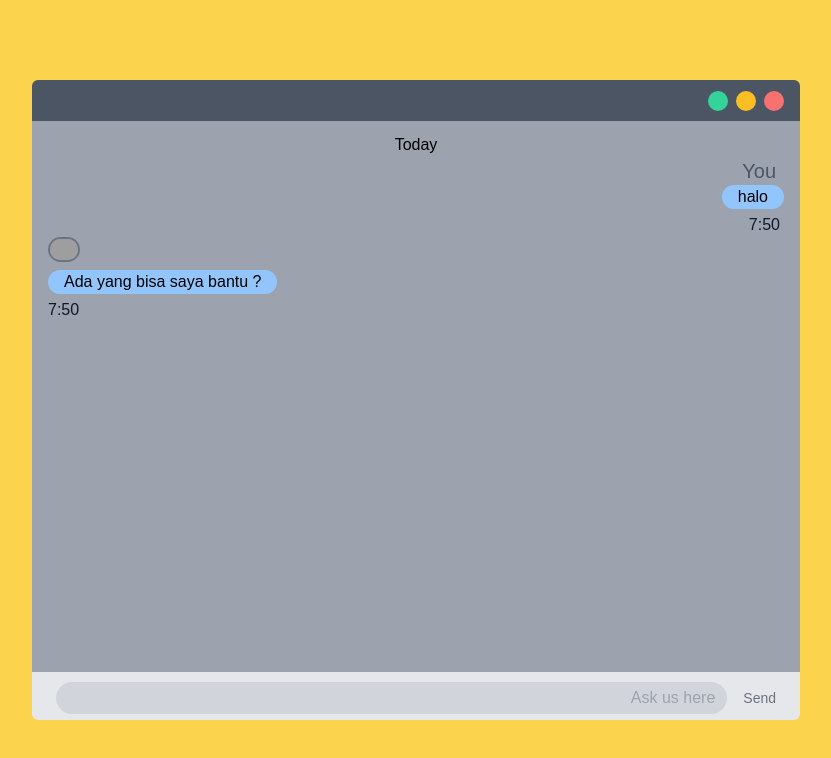
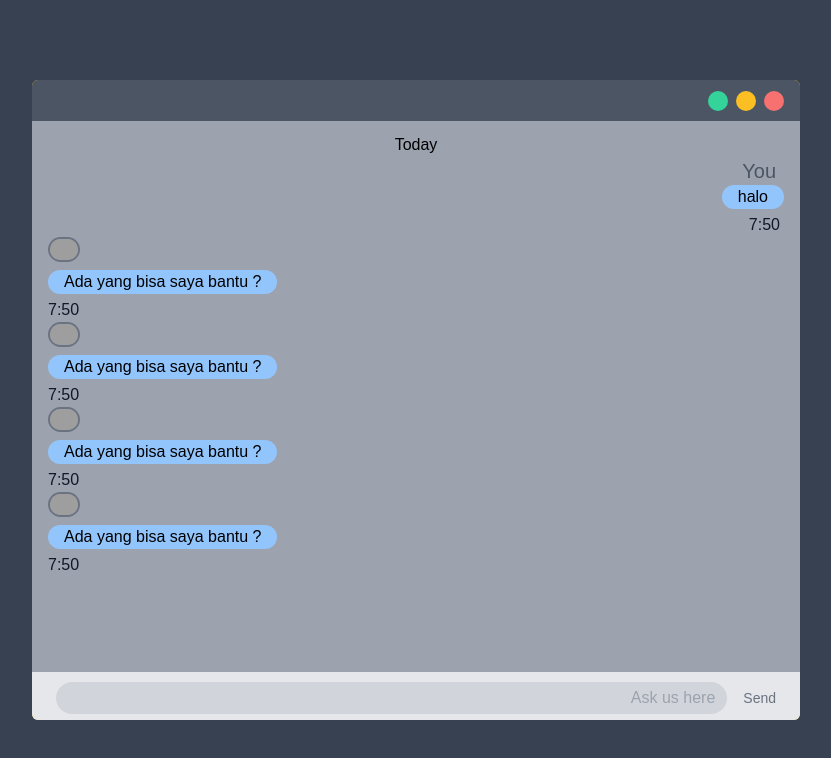
Before and after one commit to jasonstanleyyoman/Paimonbot-FE, a React (Create React App) app: page / in a window 1280 px wide. Both pictures are taken after a click on the button "Login". Shown: the top 758 px of the page, without its empty margins (224-1055 px from the left). Built offline with nearby package versions, Linux system fonts and the light colour scheme; grey boxes are pictures that could not be loaded.

Commit message:
tweak color

```diff
--- a/src/App.tsx
+++ b/src/App.tsx
@@ -11,6 +11,21 @@ const dummy: Message[] = [
     sender: "self",
     sent: new Date(),
     message: "halo"
+  },
+  {
+    sender: "bot",
+    sent: new Date(),
+    message: "Ada yang bisa saya bantu ?"
+  },
+  {
+    sender: "bot",
+    sent: new Date(),
+    message: "Ada yang bisa saya bantu ?"
+  },
+  {
+    sender: "bot",
+    sent: new Date(),
+    message: "Ada yang bisa saya bantu ?"
   },
   {
     sender: "bot",
@@ -61,7 +76,7 @@ function App() {
     setIsLoggedIn(true);
   }
   return (
-    <div className="App bg-yellow-300 h-screen w-screen flex items-center justify-center">
+    <div className="App bg-gray-700 h-screen w-screen flex items-center justify-center">
       {
         isLoggedIn ?
         <CSSTransition
--- a/src/components/Auth.tsx
+++ b/src/components/Auth.tsx
@@ -34,14 +34,14 @@ const Auth : React.FC<Props> = ({
     }
     return(
         <div className="w-2/5 flex flex-col page-animation">
-            <h1 className="text-5xl my-6 underline">{mode === "login" ? "Login" : "Register"}</h1>
+            <h1 className="text-5xl my-6 underline text-gray-100">{mode === "login" ? "Login" : "Register"}</h1>
             <input className="my-4 py-2 px-4 rounded-lg shadow-md text-xl border-gray-200 border-2 focus:border-gray-400 transition duration-300" value={username} placeholder="Username" onChange={(e) => setUsername(e.currentTarget.value)}/>
             <input className="my-4 py-2 px-4 rounded-lg shadow-md text-xl border-gray-200 border-2 focus:border-gray-400 transition duration-300" value={password} placeholder="Password" type="password" onChange={(e) => setPassword(e.currentTarget.value)}/>
             <p className="my-2 text-red-600 font-semibold">{errorMessage}</p>
-            <button onClick={() => handleSubmit()} className="py-3 bg-green-300 rounded-xl hover:bg-green-400 transition text-lg">
+            <button onClick={() => handleSubmit()} className={`py-3 ${mode === "login" ? "bg-green-300" : "bg-yellow-300"} rounded-xl hover:${mode === "login" ? "bg-green-400" : "bg-yellow-400"} transition text-lg`}>
                 {mode === "login" ? "Login" : "Register"}
             </button>
-            <button className="my-3 py-3 bg-indigo-300 rounded-xl hover:bg-indigo-400 transition text-lg" onClick={() => {
+            <button className={`my-3 py-3 bg-indigo-300 rounded-xl hover:bg-indigo-400 transition text-lg`} onClick={() => {
                 setMode(mode === "login" ? "register" : "login");
             }}>
                 {mode === "login" ? "Go to Register" : "Go to Login"}
--- a/src/components/Chat.tsx
+++ b/src/components/Chat.tsx
@@ -29,14 +29,14 @@ const Chat = ({
                     <div className="h-5 w-5 bg-yellow-400 rounded-full ml-2"></div>
                     <div className="h-5 w-5 bg-green-400 rounded-full"></div>
                 </div>
-                <div className="h-full w-full px-4 py-1 bg-gray-400 overflow-y-auto flex flex-col scrollbar-thin scrollbar-thumb-blue-700 scrollbar-track-blue-300">
+                <div className="h-full w-full px-4 py-1 bg-gray-400 overflow-y-auto flex flex-col scrollbar-thin scrollbar-thumb-gray-500 scrollbar-track-gray-200">
                     <div className="self-center mt-2">Today</div>
                     {
                         allMessage.map((message, idx) => <ChatBubble key={idx} sender={message.sender} sent={message.sent}>{message.message}</ChatBubble>)
                     }
 
                 </div>
-                <div className="w-full h-12 bg-gray-200 py-3 px-6 flex items-center border-t-4 border-transparent focus-within:border-green-300 transition duration-300 relative">
+                <div className="w-full h-12 bg-gray-200 py-3 px-6 flex items-center border-t-4 border-transparent focus-within:border-yellow-100 transition duration-300 relative">
                     <CSSTransition
                         in={isLoading}
                         timeout={300}
--- /dev/null
+++ b/src/context/auth.tsx
@@ -0,0 +1,18 @@
+import React from 'react'
+
+interface IAuth {
+
+}
+const AuthContext = React.createContext<IAuth>(null);
+
+const useAuth = () => React.useContext<IAuth>(AuthContext)
+
+type Props = {
+    children? : React.ReactNode
+}
+
+const AuthProvider = ({
+    children
+} : Props) => {
+    const [username, setUsername] = React.useState("");
+}
```
